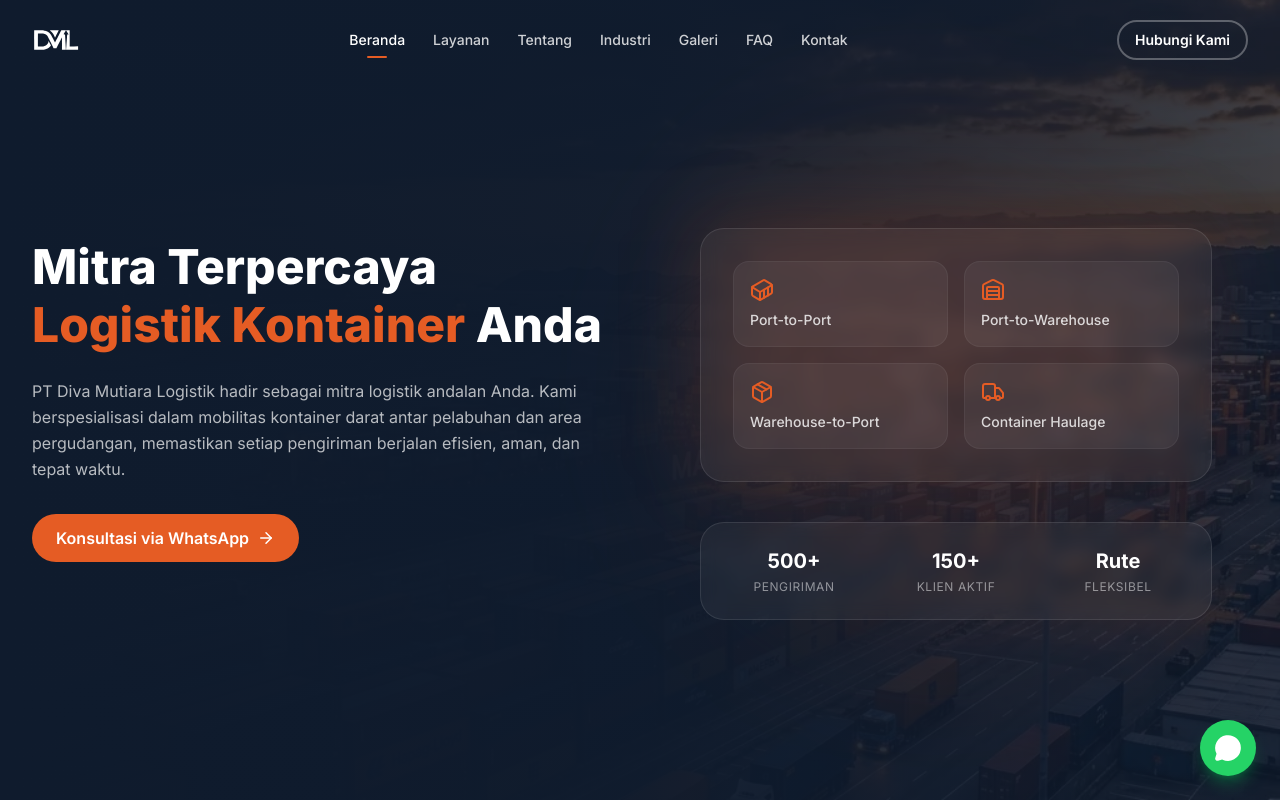
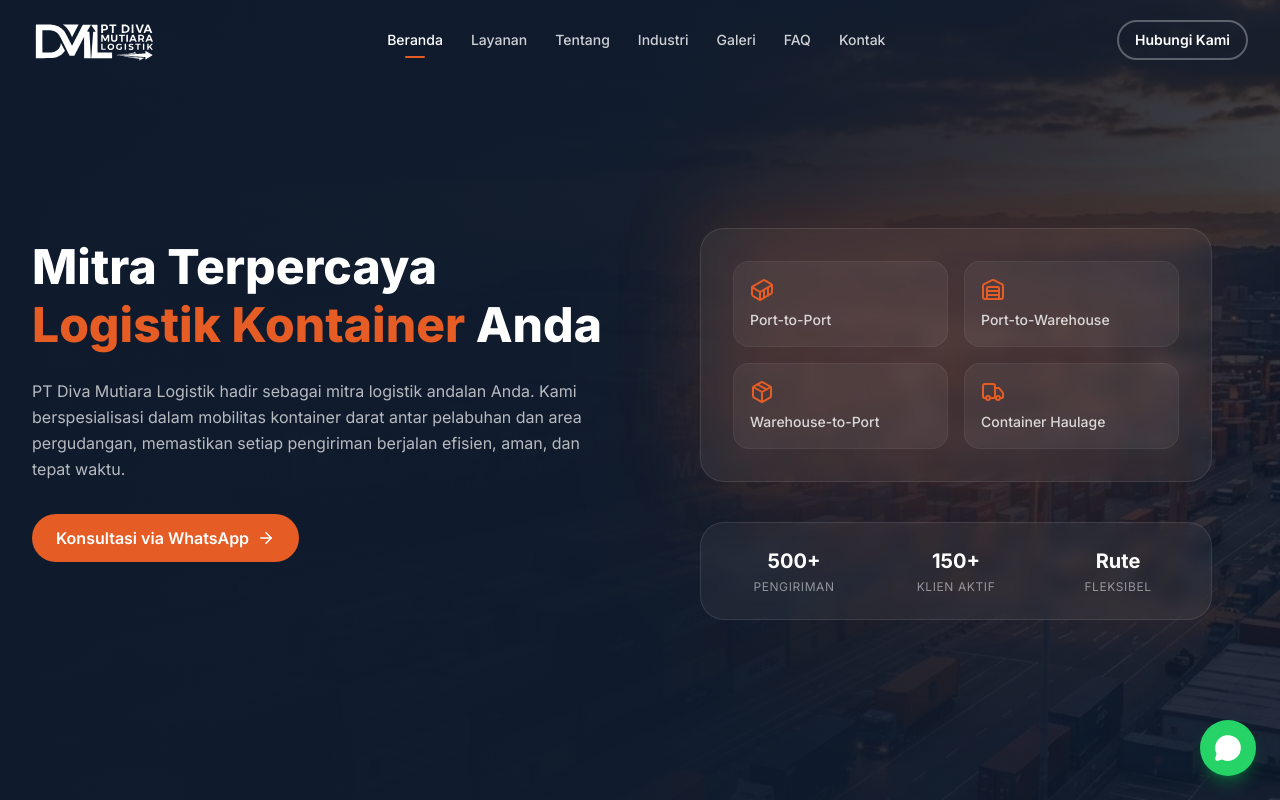
Before and after one commit to Idoo0oo/divamutiaralogistik, a Next.js app: page / in a window 1280 px wide. Shown: the top 800 px of the page. Built offline with nearby package versions, Linux system fonts and the light colour scheme.

Commit message:
fix: restore full logo with text for navbar and footer

```diff
--- a/app/page.tsx
+++ b/app/page.tsx
@@ -291,7 +291,7 @@
               initial={{ opacity: 0, x: 20 }}
               whileInView={{ opacity: 1, x: 0 }}
               viewport={{ once: true }}
-              className="relative aspect-video md:aspect-square lg:aspect-auto lg:h-full min-h-[300px] md:min-h-[400px] rounded-3xl overflow-hidden bg-gray-100 flex items-center justify-center border border-gray-200"
+              className="relative w-full h-[400px] lg:h-full lg:min-h-[400px] rounded-3xl overflow-hidden bg-gray-100 flex items-center justify-center border border-gray-200"
             >
               <Image
                 src="/images/container_truck_port.webp"
--- a/components/Footer.tsx
+++ b/components/Footer.tsx
@@ -36,11 +36,11 @@
           {/* Column 1 — Company */}
           <div className="lg:col-span-1">
             <Image
-              src="/logo-dml.svg"
+              src="/logo-dml-full.svg"
               alt="PT Diva Mutiara Logistik"
-              width={160}
-              height={62}
-              className="h-12 w-auto brightness-0 invert mb-4"
+              width={150}
+              height={58}
+              className="h-8 w-auto brightness-0 invert mb-4"
             />
             <p className="text-white/60 text-sm leading-relaxed mb-6">
               Spesialis jasa angkutan kontainer terpercaya, fokus melayani rute operasional antar pelabuhan dan kawasan pergudangan secara cepat dan efisien.
--- a/components/Navbar.tsx
+++ b/components/Navbar.tsx
@@ -62,10 +62,10 @@
             {/* Logo */}
             <Link href="/" className="flex-shrink-0" aria-label="PT Diva Mutiara Logistik - Home">
               <Image
-                src="/logo-dml.svg"
+                src="/logo-dml-full.svg"
                 alt="PT Diva Mutiara Logistik"
-                width={160}
-                height={62}
+                width={200}
+                height={78}
                 className={`h-10 lg:h-12 w-auto transition-all duration-300 ${
                   scrolled ? "" : "brightness-0 invert"
                 }`}
@@ -153,10 +153,10 @@
                 {/* Header */}
                 <div className="flex items-center justify-between p-4 border-b border-gray-100">
                   <Image
-                    src="/logo-dml.svg"
+                    src="/logo-dml-full.svg"
                     alt="PT Diva Mutiara Logistik"
-                    width={120}
-                    height={47}
+                    width={150}
+                    height={58}
                     className="h-8 w-auto"
                   />
                   <button
```
Also changed, not shown: public/logo-dml-full.svg (added).
